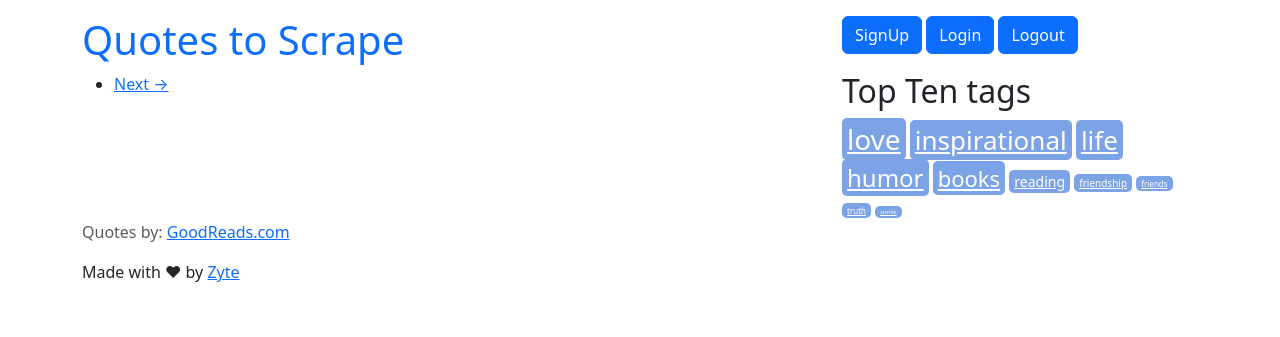
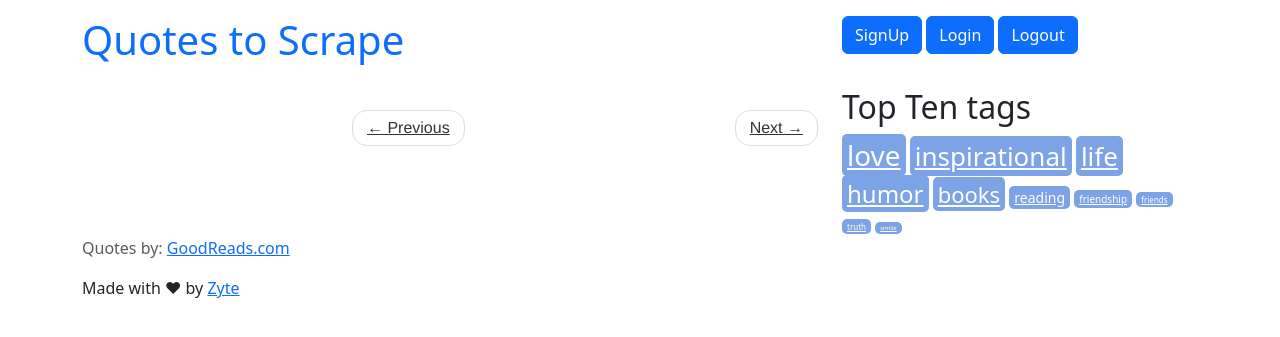
Before and after one commit to pm012/Quotes_Django, a Django app: page / in a window 1280 px wide. Shown: the top 337 px of the page. Run offline with Django 5.2, Linux system fonts and the light colour scheme; data that the repository does not hold is empty.

Commit message:
Added pagination

```diff
--- a/quotes/static/quotes/style.css
+++ b/quotes/static/quotes/style.css
@@ -28,3 +28,35 @@
 	font-size: small;
 	background-color: #7CA3E6;
 }
+
+.pager {
+	font-family: "Raleway","Helvetica Neue",Helvetica,Arial,sans-serif;
+}
+
+.pager li {
+	display: inline;
+}
+
+.pager {
+	padding-left: 0;
+	margin: 22px 0;
+	list-style: none;
+	text-align: center;
+}
+
+.pager .next > a, .pager .next > span {
+	float: right;
+}
+
+.pager li > a, .pager li > span {
+	display: inline-block;
+	padding: 5px 14px;
+	background-color: #ffffff;
+	border: 1px solid #dddddd;
+	border-radius: 15px;
+}
+
+.disabled {
+	color: #333333;
+	cursor: not-allowed;
+}
--- a/quotes/templates/quotes/base.html
+++ b/quotes/templates/quotes/base.html
@@ -9,13 +9,13 @@
     <link href="https://cdn.jsdelivr.net/npm/bootstrap@5.3.3/dist/css/bootstrap.min.css" rel="stylesheet"
         integrity="sha384-QWTKZyjpPEjISv5WaRU9OFeRpok6YctnYmDr5pNlyT2bRjXh0JMhjY6hW+ALEwIH" crossorigin="anonymous">
     {% load static %}
-    <link rel="stylesheet" href = "{% static 'quotes/style.css' %}">
+    <link rel="stylesheet" href="{% static 'quotes/style.css' %}">
 </head>
 
 <body>
 
     <div class="container">
-        <div class="row header-box pt-3">
+        <div class="row header-box pt-3 mb-3">
             <div class="col-md-8">
                 <h1>
                     <a href="/" style="text-decoration: none">Quotes to Scrape</a>
--- a/quotes/templates/quotes/index.html
+++ b/quotes/templates/quotes/index.html
@@ -1,4 +1,5 @@
 {% extends 'quotes/base.html' %}
+{% load extract %}
 
 {% block content %}
 <div class="row">
@@ -8,7 +9,7 @@
             <span class="text" itemprop="text">
                 {{quote.quote}}
             </span>
-            <span>by <small class="author" itemprop="author">{{quote.author}}</small>
+            <span>by <small class="author" itemprop="author">{{quote.author|author}}</small>
                 <a href="/author/{{quote.author}}">(about)</a>
             </span>
             <div class="tags">
@@ -20,34 +21,27 @@
             </div>
         </div>
 
-        <div class="quote" itemscope="" itemtype="http://schema.org/CreativeWork">
-            <span class="text" itemprop="text">“It is our choices, Harry, that show what we truly are, far more
-                than our abilities.”</span>
-            <span>by <small class="author" itemprop="author">J.K. Rowling</small>
-                <a href="/author/J-K-Rowling">(about)</a>
-            </span>
-            <div class="tags">
-                Tags:
-                <meta class="keywords" itemprop="keywords" content="abilities,choices">
-
-                <a class="tag" href="/tag/abilities/page/1/">abilities</a>
-
-                <a class="tag" href="/tag/choices/page/1/">choices</a>
-
-            </div>
-        </div>
-
         {% endfor %}
 
         <nav>
+
             <ul class="pager">
+
+                <li class="previous">
+                    <a class="{% if not quotes.has_previous %} disabled {% endif %}"
+                        href="{% if quotes.has_previous %} {% url 'quotes:root_paginate' quotes.previous_page_number %} {% else %} # {% endif %}">
+                        <span aria-hidden="true">←</span> Previous</a>
+                </li>
 
 
                 <li class="next">
-                    <a href="/page/2/">Next <span aria-hidden="true">→</span></a>
+                    <a class="{% if not quotes.has_next %} disabled {% endif %}"
+                        href="{% if quotes.has_next %} {% url 'quotes:root_paginate' quotes.next_page_number %} {% else %} # {% endif %}">
+                        Next <span aria-hidden="true">→</span></a>
                 </li>
 
             </ul>
+
         </nav>
     </div>
     <div class="col-md-4 tags-box">
--- /dev/null
+++ b/quotes/templatetags/__init__.py
@@ -0,0 +1 @@
+from . import extract
--- a/quotes/urls.py
+++ b/quotes/urls.py
@@ -5,4 +5,5 @@ app_name = "quotes"
 
 urlpatterns = [
     path('', views.main, name="root"),
+    path('<int:page>', views.main, name="root_paginate"),
 ]
--- a/quotes/views.py
+++ b/quotes/views.py
@@ -1,26 +1,19 @@
-import sys
-import os
 from django.shortcuts import render
-#from models import Quote, Author
-
-
-# Add the project root directory to the Python path
-sys.path.append(os.path.dirname(os.path.dirname(os.path.abspath(__file__))))
+from django.core.paginator import Paginator
 
 from hw10_django.utils import conect
 
-#import logging
-
-#logger = logging.getLogger(__name__)
 
 # Create your views here.
-def main(request):
+def main(request, page=1):
     db = conect.get_mongo_connection()
-    #logger.info("------------"+str(db))
     quotes = db.quote.find()
     #quotes = Quote.objects.all()
+    per_page = 10
+    paginator = Paginator(list(quotes), per_page)
+    quotes_on_page = paginator.page(page)
 
-    return render(request, 'quotes/index.html', context={'quotes': quotes})
+    return render(request, 'quotes/index.html', context={'quotes': quotes_on_page})
 
 
 if __name__ == "__main__":
```
Also changed, not shown: quotes/templatetags/extract.py (added, +18 -0 lines). Lines whose indentation alone changed are shown as unchanged.
